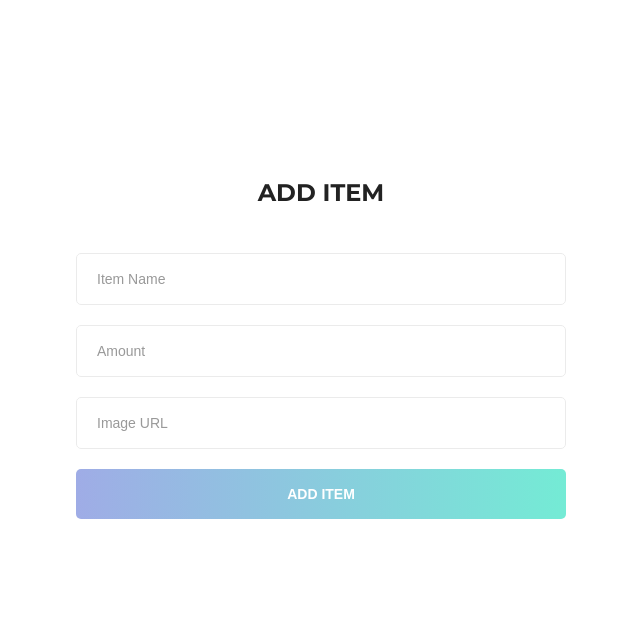
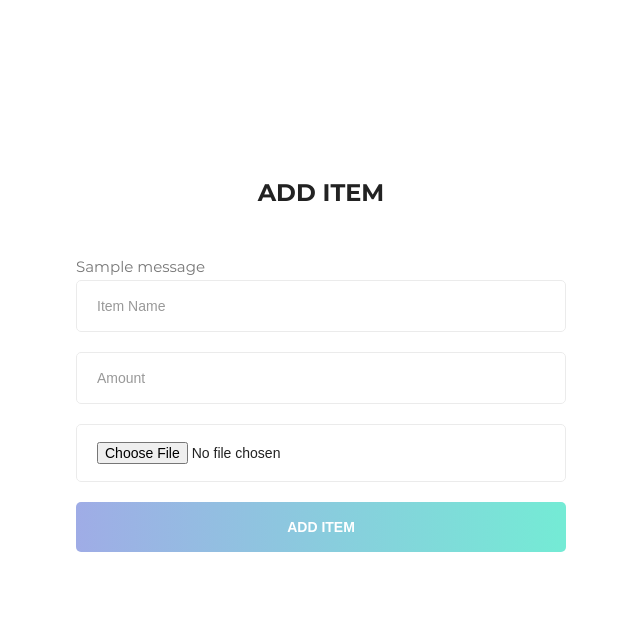
Before and after one commit to SamuelOsondu/Furnise---ECommerce, a Flask app: page /add_item in a window 1280 px wide. Shown: the top 621 px of the page, without its empty margins (319-959 px from the left). Run offline with Flask 2, Linux system fonts and the light colour scheme; a user stored in the database is signed in; one stand-in notice (Sample message) is shown; some libraries are stand-ins or nearby versions.

Commit message:
Fixed the image storage

```diff
--- a/main.py
+++ b/main.py
@@ -7,13 +7,19 @@ from flask_wtf import FlaskForm
 from sqlalchemy.orm import relationship
 from werkzeug.security import generate_password_hash, check_password_hash
 from wtforms import StringField, SubmitField, PasswordField, EmailField
+from flask_wtf.file import FileField, FileRequired
 from wtforms.validators import DataRequired, URL
 from flask_login import UserMixin, login_user, LoginManager, current_user, logout_user, login_required
+from werkzeug.utils import secure_filename
+
+UPLOAD_FOLDER = 'static/item_image'
+ALLOWED_EXTENSIONS = {'png', 'jpg', 'jpeg', 'gif'}
 
 app = Flask(__name__)
 app.config['SECRET_KEY'] = 'pass'
 app.config['SQLALCHEMY_DATABASE_URI'] = os.environ.get("DATABASE_URL",  "sqlite:///users.db")
 app.config['SQLALCHEMY_TRACK_MODIFICATIONS'] = False
+app.config['UPLOAD_FOLDER'] = UPLOAD_FOLDER
 db = SQLAlchemy(app)
 Bootstrap(app)
 
@@ -53,7 +59,8 @@ class AddItem(FlaskForm):
     id = db.Column(db.Integer, primary_key=True)
     item_name = StringField('Item Name', validators=[DataRequired()])
     amount = StringField('Amount', validators=[DataRequired()])
-    img_url = StringField('Image Url', validators=[DataRequired(), URL()])
+    file = FileField('File', validators=[FileRequired()])
+    # img_url = StringField('Image Url', validators=[DataRequired(), URL()])
     submit = SubmitField('Add Item')
 
 
@@ -154,24 +161,43 @@ def login():
     return render_template('login.html', form=signup_form, logged_in=current_user.is_authenticated)
 
 
+def allowed_file(filename):
+    return '.' in filename and filename.rsplit('.', 1)[1].lower() in ALLOWED_EXTENSIONS
+
+
 @app.route("/add_item", methods=["GET", "POST"])
 @login_required
 @admin_only
 def add_item():
     form = AddItem()
-    if request.method == "POST":
-        item_name = request.form.get('item_name')
-        amount = request.form.get('amount')
-        img_url = request.form.get('img_url')
+    item_name = request.form.get('item_name')
+    amount = request.form.get('amount')
 
-        new_item = Item(
-            item_name=item_name,
-            amount=amount,
-            img_url=img_url,
-        )
-        db.session.add(new_item)
-        db.session.commit()
-        return redirect(url_for('shop'))
+    if request.method == 'POST':
+        # check if the post request has the file part
+        if 'file' not in request.files:
+            flash('No file part')
+            return redirect(request.url)
+        file = request.files.get('file')
+        # file = form.file.data
+        # If the user does not select a file, the browser submits an
+        # empty file without a filename.
+        if file.filename == '':
+            flash('No selected file')
+            return redirect(request.url)
+        if file and allowed_file(file.filename):
+            filename = secure_filename(file.filename)
+            file_path = os.path.join(app.config['UPLOAD_FOLDER'], filename)
+            file.save(file_path)
+
+            new_item = Item(
+                item_name=item_name,
+                amount=amount,
+                img_url=file_path,
+            )
+            db.session.add(new_item)
+            db.session.commit()
+            return redirect(url_for('shop'))
     return render_template("add_item.html", form=form, current_user=current_user)
 
 
--- a/templates/add_item.html
+++ b/templates/add_item.html
@@ -20,9 +20,16 @@
             <!-- <img src="images/signup-bg.jpg" alt=""> -->
             <div class="container">
                 <div class="signup-content">
-                    <form method="POST" id="signup-form" class="signup-form" role="form" action="{{url_for('add_item')}}">
+                    <form method="POST" enctype='multipart/form-data' id="signup-form" class="signup-form" role="form" action="{{url_for('add_item')}}">
                         <h2 class="form-title">ADD ITEM</h2>
-                        {{ form.csrf_token }}
+                            {{ form.csrf_token }}
+                            {% with messages = get_flashed_messages() %}
+                            {% if messages %}
+                            {% for message in messages %}
+                            <p>{{ message }}</p>
+                            {% endfor %}
+                            {% endif %}
+                            {% endwith %}
 
                         <div class="form-group">
                             {{ form.item_name(class="form-input", id="email", placeholder="Item Name")}}
@@ -32,7 +39,7 @@
                             <input type="hidden" value="{{ request.args.get('next', '') }}"/>
                         </div>
                         <div class="form-group">
-                            {{ form.img_url(class="form-input", id="email", placeholder="Image URL")}}
+                            {{ form.file(class="form-input", type="file", id="email")}}
                         </div>
                         <div class="form-group">
                             <input type="submit" name="submit" id="submit" class="form-submit" value="Add Item"/>
--- a/templates/index.html
+++ b/templates/index.html
@@ -30,7 +30,7 @@
 		<nav class="custom-navbar navbar navbar navbar-expand-md navbar-dark bg-dark" arial-label="Furni navigation bar">
 
 			<div class="container">
-				<a class="navbar-brand" href="index.html">Furni<span>.</span></a>
+				<a class="navbar-brand" href="index.html">Furnise.<span>.</span></a>
 
 				<button class="navbar-toggler" type="button" data-bs-toggle="collapse" data-bs-target="#navbarsFurni" aria-controls="navbarsFurni" aria-expanded="false" aria-label="Toggle navigation">
 					<span class="navbar-toggler-icon"></span>
@@ -71,7 +71,8 @@
 						<div class="col-lg-5">
 							<div class="intro-excerpt">
 								<h1>Modern Interior <span clsas="d-block">Design Studio</span></h1>
-								<p class="mb-4">Donec vitae odio quis nisl dapibus malesuada. Nullam ac aliquet velit. Aliquam vulputate velit imperdiet dolor tempor tristique.</p>
+								<p class="mb-4">Get designs for your interiors that beats your imagination,
+									while making you proud of it anywhere...</p>
 								<p><a href="" class="btn btn-secondary me-2">Shop Now</a><a href="#" class="btn btn-white-outline">Explore</a></p>
 							</div>
 						</div>
```
Also changed, not shown: users.db.
